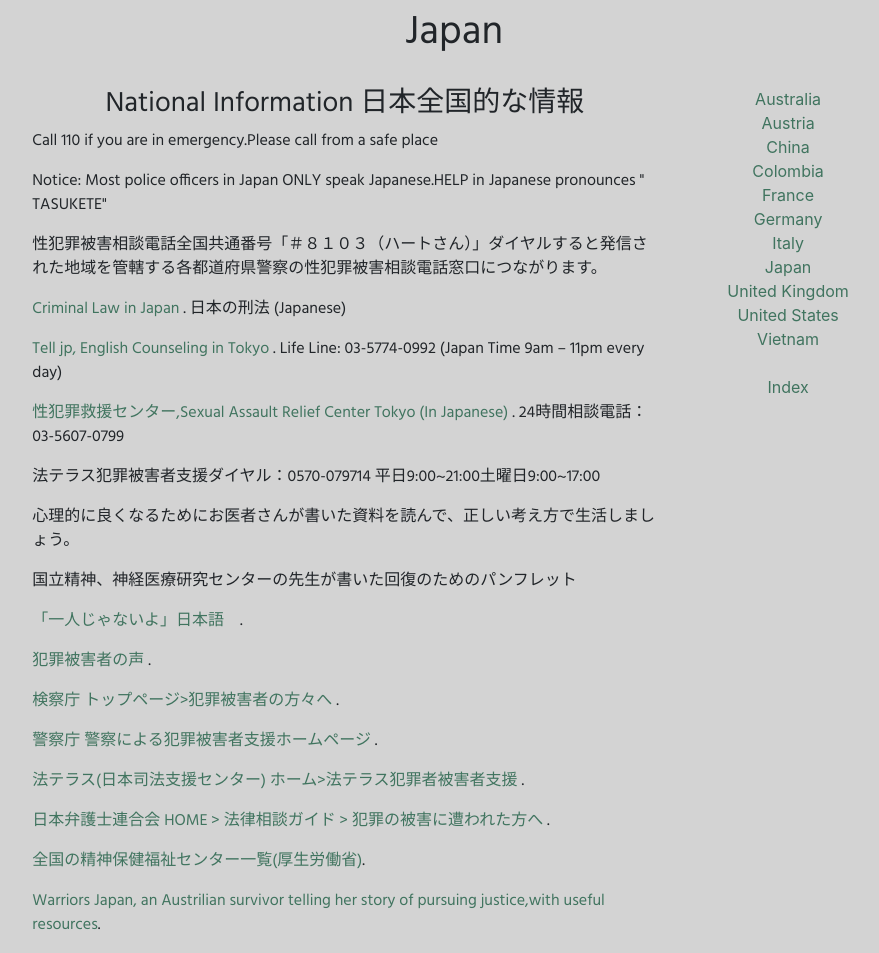
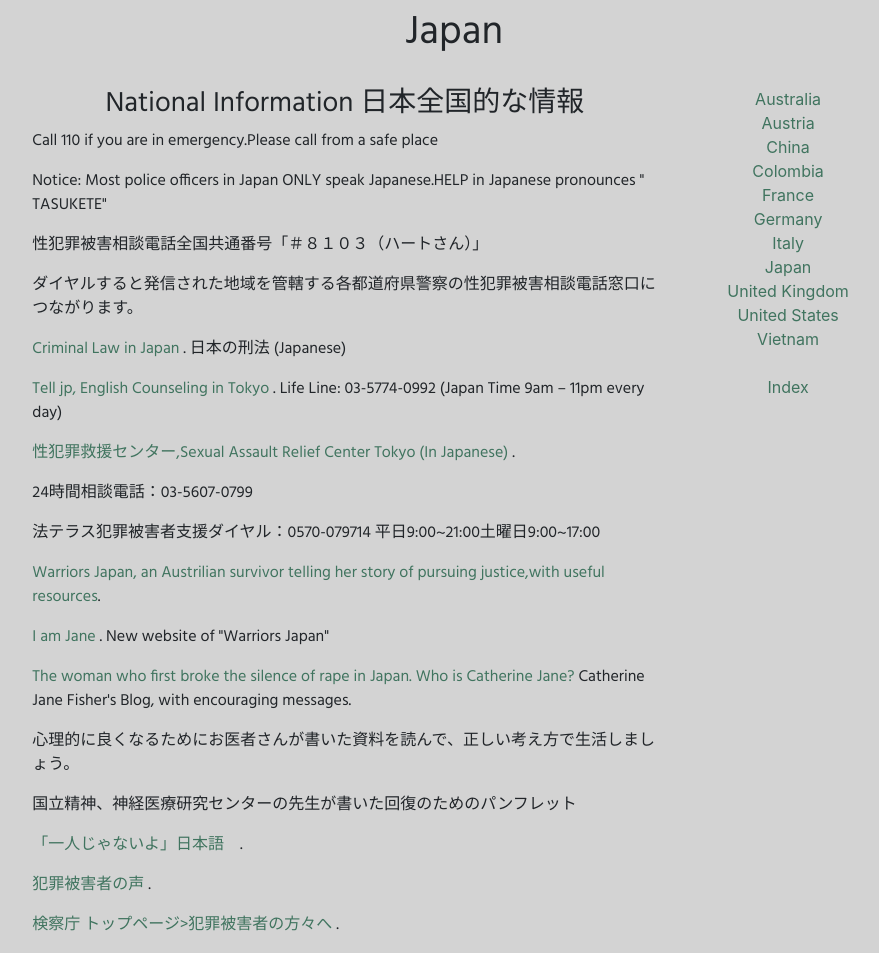
Before and after one commit to steph2088/stephwiki, a Flask app: template templates/infos/japan.html in a window 1280 px wide. Shown: the top 953 px of the page, without its empty margins (186-1065 px from the left). Run offline with Flask 2, Linux system fonts and the light colour scheme; the template is opened without the code that fills it, so the values that code supplies are empty; some libraries are stand-ins or nearby versions.

Commit message:
update japan sep9

```diff
--- a/templates/infos/japan.html
+++ b/templates/infos/japan.html
@@ -7,11 +7,16 @@
 <h3>National Information 日本全国的な情報</h3>
 <p> Call 110 if you are in emergency.Please call from a safe place </p>
 <p> Notice: Most police officers in Japan ONLY speak Japanese.HELP in Japanese pronounces " TASUKETE" </p>
-<p> 性犯罪被害相談電話全国共通番号「＃８１０３（ハートさん）」ダイヤルすると発信された地域を管轄する各都道府県警察の性犯罪被害相談電話窓口につながります。</p>
+<p> 性犯罪被害相談電話全国共通番号「＃８１０３（ハートさん）」</p>
+<p> ダイヤルすると発信された地域を管轄する各都道府県警察の性犯罪被害相談電話窓口につながります。</p>
 <p> <a href="http://www.houko.com/00/01/M40/045.HTM"> Criminal Law in Japan </a>. 日本の刑法 (Japanese) </p>
 <p> <a href="https://telljp.com/"> Tell jp, English Counseling in Tokyo </a>. Life Line: 03-5774-0992 (Japan Time 9am – 11pm every day) </p>
-<p> <a href="https://sarc-tokyo.org/"> 性犯罪救援センター,Sexual Assault Relief Center Tokyo (In Japanese) </a>. 24時間相談電話：03-5607-0799 </p>
+<p> <a href="https://sarc-tokyo.org/"> 性犯罪救援センター,Sexual Assault Relief Center Tokyo (In Japanese) </a>. </p>
+<p> 24時間相談電話：03-5607-0799 </p>
 <p> 法テラス犯罪被害者支援ダイヤル：0570-079714 平日9:00~21:00土曜日9:00~17:00 </p>
+<p> <a href="https://warriorsjapan.webs.com"> Warriors Japan, an Austrilian survivor telling her story of pursuing justice,with useful resources</a>.</p>
+<p> <a href="https://iamjane.org/">I am Jane </a>. New website of "Warriors Japan" </p>
+<p> <a href="https://catherinejanefisher.wordpress.com/2016/09/03/i-am-catherine-jane-%E6%B6%99%E3%81%AE%E3%81%82%E3%81%A8%E3%81%AF%E4%B9%BE%E3%81%8F-%E3%82%AD%E3%83%A3%E3%82%B5%E3%83%AA%E3%83%B3-%E3%82%B8%E3%82%A7%E3%83%BC%E3%83%B3%E3%83%BB%E3%83%95%E3%82%A3/">  The woman who first broke the silence of rape in Japan. Who is Catherine Jane? </a> Catherine Jane Fisher's Blog, with encouraging messages.</p>
 <p> 心理的に良くなるためにお医者さんが書いた資料を読んで、正しい考え方で生活しましょう。</p>
 <p> 国立精神、神経医療研究センターの先生が書いた回復のためのパンフレット </p>
 <p> <a href="http://victims-mental.umin.jp/pdf/shiryo_hitorijanaiyo.pdf"> 「一人じゃないよ」日本語　</a>. </p>
@@ -21,7 +26,7 @@
 <p> <a href="http://www.houterasu.or.jp/higaishashien/"> 法テラス(日本司法支援センター) ホーム>法テラス犯罪者被害者支援 </a>.</p>
 <p> <a href="https://www.nichibenren.or.jp/activity/human/victim/whole_country.html">日本弁護士連合会 HOME > 法律相談ガイド > 犯罪の被害に遭われた方へ </a>.</p>
 <p> <a href="http://www.mhlw.go.jp/kokoro/support/mhcenter.html"> 全国の精神保健福祉センター一覧(厚生労働省)</a>.</p>
-<p> <a href="https://warriorsjapan.webs.com"> Warriors Japan, an Austrilian survivor telling her story of pursuing justice,with useful resources</a>.</p>
+
 
 
 
```
